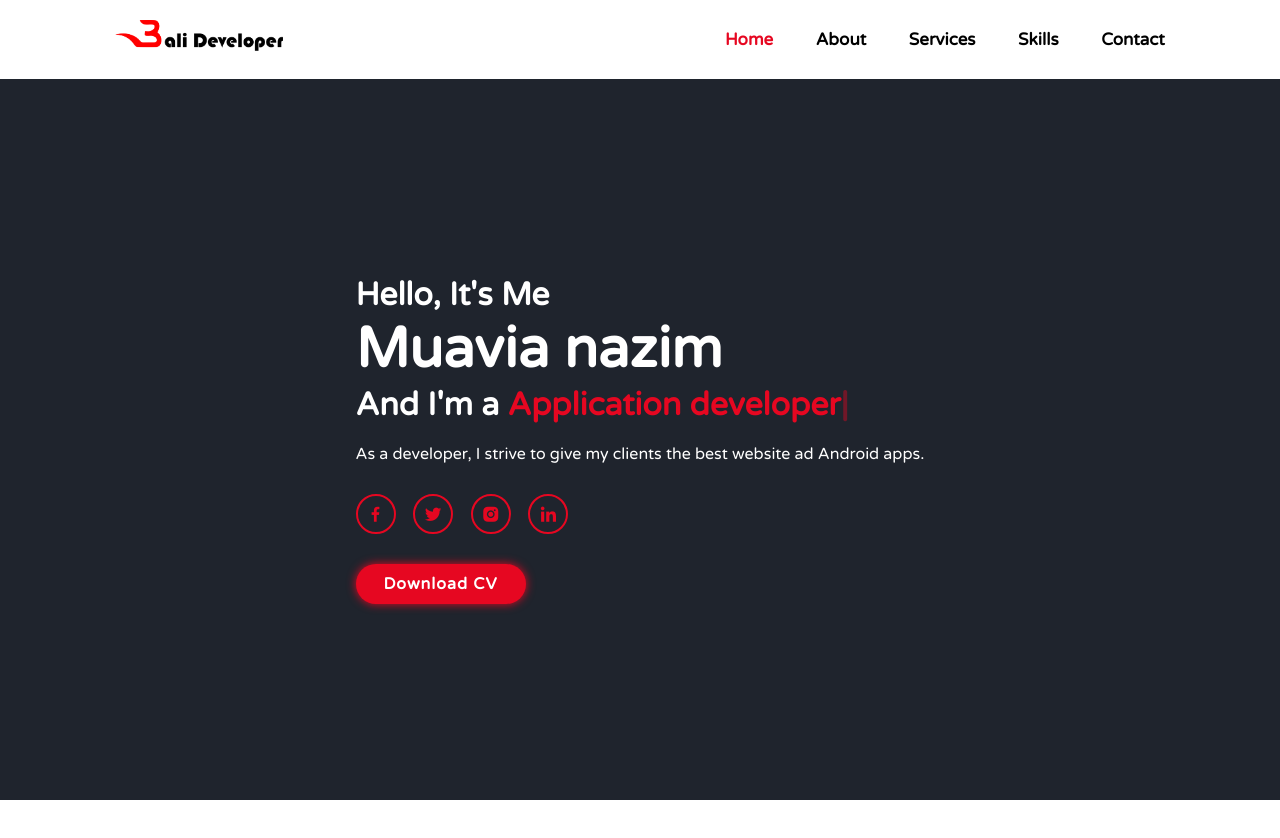
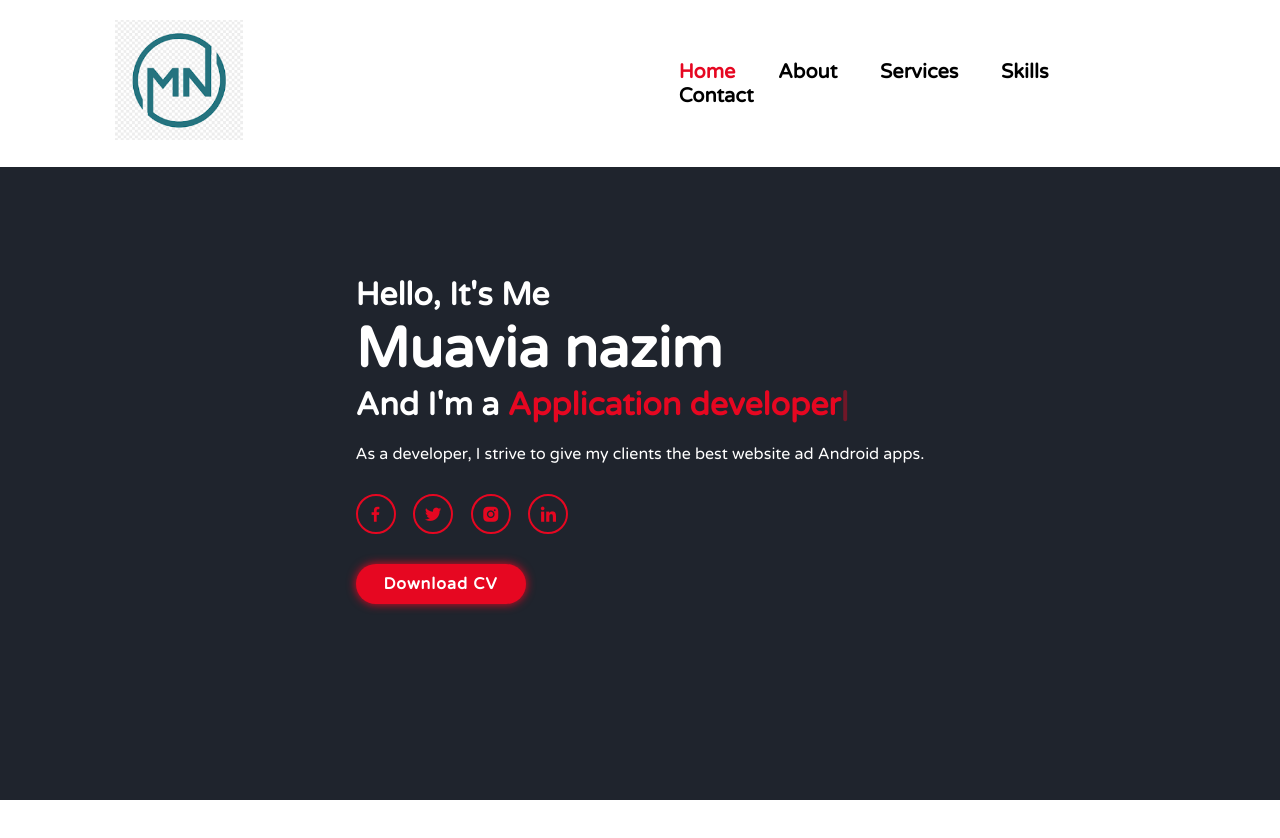
Before and after one commit to Itsmuavia/Website-design, a plain HTML site: page index.html in a window 1280 px wide. Shown: the top 838 px of the page. Drawn offline with nearby package versions, Linux system fonts and the light colour scheme.

Commit message:
third changes

```diff
--- a/css/style.css
+++ b/css/style.css
@@ -149,21 +149,19 @@ section {
     color: var(--text-color);
     font-weight: 600;
     cursor: default;
-    width: 40%;
-}
-.logo img{
-    width: 40%;
+    width: 50%;
 }
 .portfoliox{
     font-size: 36px;
     font-weight: 600;
 }
 .navbar a {
-    font-size: 1.7rem;
+    font-size: 2rem;
     color: black;
     margin-left: 4rem;
     transition: .3s;
     font-weight: 700;
+
 }
 
 .navbar a:hover,
--- a/index.html
+++ b/index.html
@@ -28,7 +28,7 @@
     <!-- Header section  -->
     <header class="header">
         <logo class="logo">
-            <img src="img/fffa.png" alt="">
+            <img src="img/mnlogo.png" height="120px" alt="">
         </logo>
         <i class='bx bx-menu' id="menu-icon"></i>
         <nav class="navbar">
```
Also changed, not shown: img/mnlogo.png (added).
